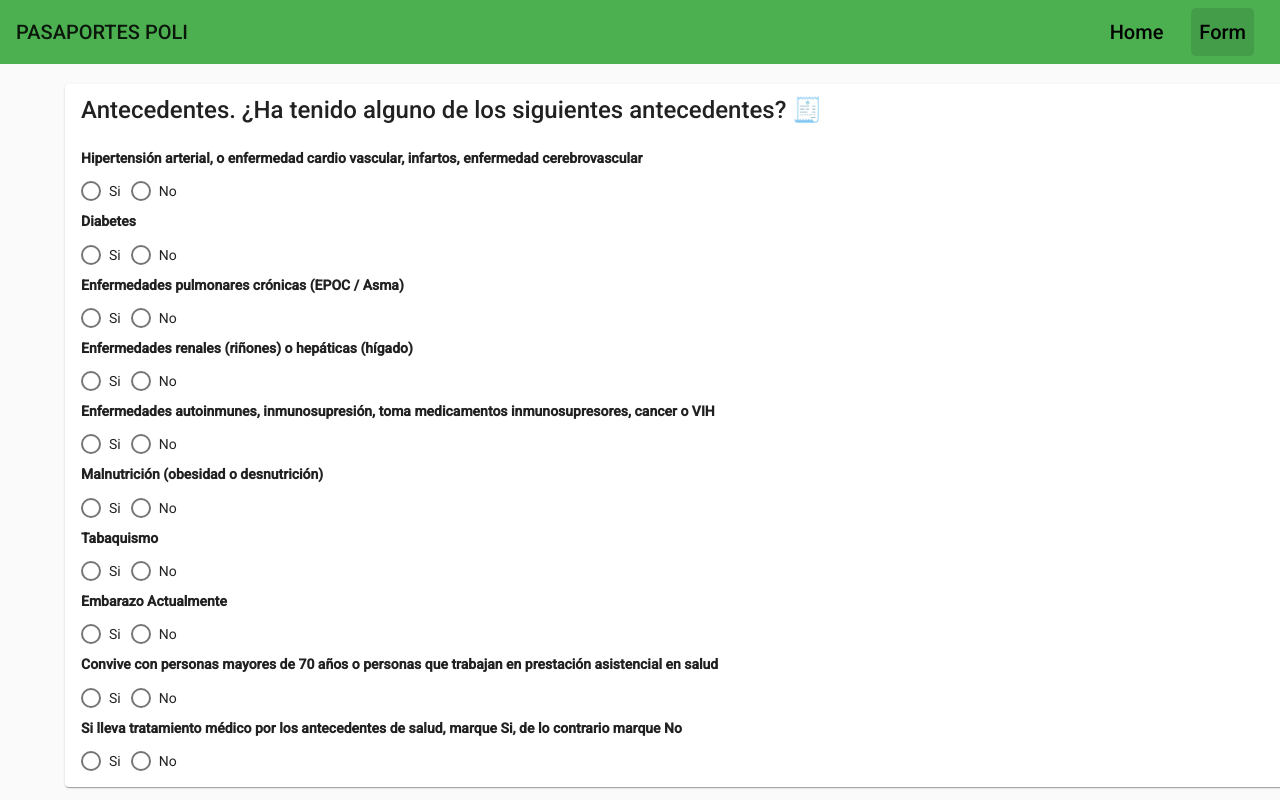
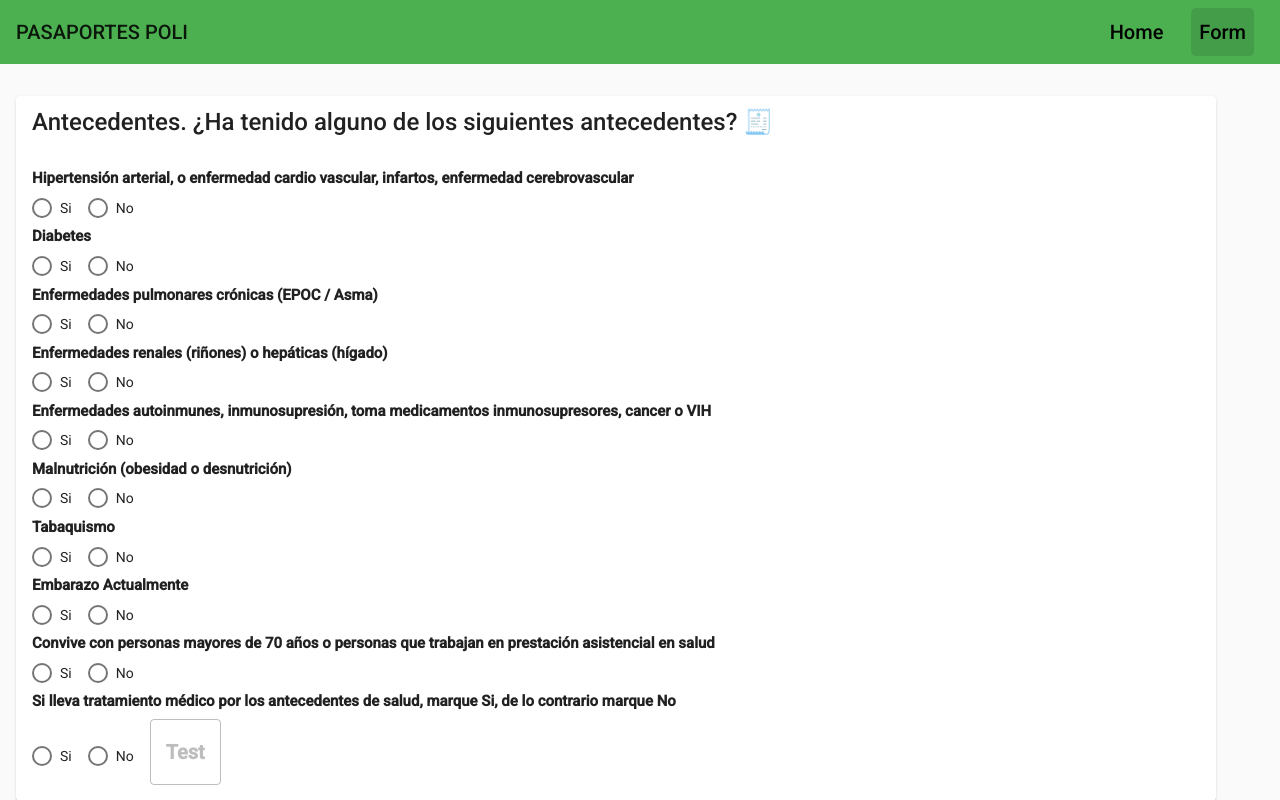
Before and after one commit to ditu474/frontend-proyecto-bd2, an Angular app: page /form in a window 1280 px wide. Built offline with nearby package versions, Linux system fonts and the light colour scheme.

Commit message:
Feature: Added antecedentesFormGroup with reactive form

```diff
--- a/src/app/app.module.ts
+++ b/src/app/app.module.ts
@@ -25,6 +25,8 @@ import { AppComponent } from './app.component';
 import { HomeComponent } from './components/home/home.component';
 import { FormComponent } from './components/form/form.component';
 import { NavigationComponent } from './components/navigation/navigation.component';
+import { CardComponent } from './components/form/card/card.component';
+import { BooleanRadioGroupComponent } from './components/form/boolean-radio-group/boolean-radio-group.component';
 
 @NgModule({
   declarations: [
@@ -32,6 +34,8 @@ import { NavigationComponent } from './components/navigation/navigation.componen
     HomeComponent,
     FormComponent,
     NavigationComponent,
+    CardComponent,
+    BooleanRadioGroupComponent,
   ],
   imports: [
     BrowserModule,
--- /dev/null
+++ b/src/app/components/form/boolean-radio-group/boolean-radio-group.component.css
@@ -0,0 +1,9 @@
+mat-radio-button {
+  margin-right: 1rem;
+}
+
+h4 {
+  margin: 0.4rem 0;
+  padding: 0;
+  font-weight: bold;
+}
--- /dev/null
+++ b/src/app/components/form/boolean-radio-group/boolean-radio-group.component.html
@@ -0,0 +1,7 @@
+<h4>{{ label }}</h4>
+<ng-container [formGroup]="controlContainer.control">
+  <mat-radio-group [formControlName]="controlName">
+    <mat-radio-button [value]="true">Si</mat-radio-button>
+    <mat-radio-button [value]="false">No</mat-radio-button>
+  </mat-radio-group>
+</ng-container>
--- /dev/null
+++ b/src/app/components/form/card/card.component.css
@@ -0,0 +1,4 @@
+mat-card {
+  margin: 0 0 2rem 0;
+  max-width: 1200px;
+}
--- /dev/null
+++ b/src/app/components/form/card/card.component.html
@@ -0,0 +1,7 @@
+<mat-card>
+  <mat-card-title>{{ title }}</mat-card-title>
+  <br />
+  <mat-card-content>
+    <ng-content></ng-content>
+  </mat-card-content>
+</mat-card>
--- a/src/app/components/form/form.component.css
+++ b/src/app/components/form/form.component.css
@@ -1,29 +1,23 @@
-.container{
-    margin-left: 50px;
-    margin-top: 20px;
-    margin-bottom: 20px;
+.container {
+  margin: 2rem auto;
+  padding: 0 1rem;
 }
 
-mat-radio-button{
+mat-radio-button {
   margin-right: 10px;
 }
 
-p{
+p {
   margin-top: 10px;
   font-weight: bold;
 }
 
-mat-card{
-
-    margin: 15px;
-}
-
-.button{
+.button {
   display: flex;
   justify-content: center;
 }
 
-button{
+button {
   font-size: 20px;
   padding: 15px;
   font-weight: bold;
--- a/src/app/components/form/form.component.html
+++ b/src/app/components/form/form.component.html
@@ -1,171 +1,101 @@
 <div class="container">
-  <div>
-    <mat-card>
-      <mat-card-title
-        >Antecedentes. ¿Ha tenido alguno de los siguientes antecedentes?
-        🧾</mat-card-title
+  <app-card
+    title="Antecedentes. ¿Ha tenido alguno de los siguientes antecedentes?
+    🧾"
   >
-      <br />
-      <mat-card-content>
-        <p>
-          Hipertensión arterial, o enfermedad cardio vascular, infartos,
-          enfermedad cerebrovascular
-        </p>
-        <mat-radio-group>
-          <mat-radio-button value="Si">Si</mat-radio-button>
-          <mat-radio-button value="No">No</mat-radio-button>
-        </mat-radio-group>
+    <form [formGroup]="antecedentesFormGroup">
+      <app-boolean-radio-group
+        label="Hipertensión arterial, o enfermedad cardio vascular, infartos,
+      enfermedad cerebrovascular"
+        controlName="hipertension"
+      ></app-boolean-radio-group>
+      <app-boolean-radio-group
+        label="Diabetes"
+        controlName="diabetes"
+      ></app-boolean-radio-group>
+      <app-boolean-radio-group
+        label="Enfermedades pulmonares crónicas (EPOC / Asma)"
+        controlName="enfermedad_pulmonar"
+      ></app-boolean-radio-group>
+      <app-boolean-radio-group
+        label="Enfermedades renales (riñones) o hepáticas (hígado)"
+        controlName="enfermedad_renal"
+      ></app-boolean-radio-group>
+      <app-boolean-radio-group
+        label="Enfermedades autoinmunes, inmunosupresión, toma medicamentos
+        inmunosupresores, cancer o VIH"
+        controlName="enfermedad_autoinmune"
+      ></app-boolean-radio-group>
+      <app-boolean-radio-group
+        label="Malnutrición (obesidad o desnutrición)"
+        controlName="malnutricion"
+      ></app-boolean-radio-group>
+      <app-boolean-radio-group
+        label="Tabaquismo"
+        controlName="tabaquismo"
+      ></app-boolean-radio-group>
+      <app-boolean-radio-group
+        label="Embarazo Actualmente"
+        controlName="embarazo"
+      ></app-boolean-radio-group>
+      <app-boolean-radio-group
+        label="Convive con personas mayores de 70 años o personas que trabajan en
+          prestación asistencial en salud"
+        controlName="convive_mayores"
+      ></app-boolean-radio-group>
+      <app-boolean-radio-group
+        label="Si lleva tratamiento médico por los antecedentes de salud, marque Si, de
+          lo contrario marque No"
+        controlName="tratamiento_medico"
+      ></app-boolean-radio-group>
+      <button
+        type="submit"
+        mat-stroked-button
+        color="primary"
+        [disabled]="antecedentesFormGroup.invalid"
+        (click)="test(antecedentesFormGroup)"
+      >
+        Test
+      </button>
+    </form>
+  </app-card>
 
-        <p>Diabetes</p>
-        <mat-radio-group>
-          <mat-radio-button value="Si">Si</mat-radio-button>
-          <mat-radio-button value="No">No</mat-radio-button>
-        </mat-radio-group>
+  <!-- <app-card title="¿Ha tenido síntomas en los últimos 2 días? 🤒">
+    <app-boolean-radio-group label="Tos"></app-boolean-radio-group>
+    <app-boolean-radio-group
+      label="Dolor de garganta"
+    ></app-boolean-radio-group>
+    <app-boolean-radio-group
+      label="Fiebre cuantificada mayor a 38°C"
+    ></app-boolean-radio-group>
+    <app-boolean-radio-group
+      label="Secreción nasal (moco o flema)"
+    ></app-boolean-radio-group>
+    <app-boolean-radio-group
+      label="Malestar general, escalofrio o dolor muscular"
+    ></app-boolean-radio-group>
+    <app-boolean-radio-group
+      label="Disminución de percepción de olores y sabores"
+    ></app-boolean-radio-group>
+    <app-boolean-radio-group
+      label="Dificultad respiratoria"
+    ></app-boolean-radio-group>
+    <app-boolean-radio-group label="Diarrea"></app-boolean-radio-group>
+  </app-card>
 
-        <p>Enfermedades pulmonares crónicas (EPOC / Asma)</p>
-        <mat-radio-group>
-          <mat-radio-button value="Si">Si</mat-radio-button>
-          <mat-radio-button value="No">No</mat-radio-button>
-        </mat-radio-group>
+  <app-card title="Identificación de Contacto 👨‍👨‍👧‍👦">
+    <app-boolean-radio-group
+      label="¿En los últimos 15 días ha tenido contacto estrecho (menor a 2 metros
+    por 15 minutos sin protección) con una persona con COVID-19 positivo?"
+    ></app-boolean-radio-group>
+    <app-boolean-radio-group
+      label="¿En los últimos 15 días ha tenido contacto estrecho (menor a 2 metros
+    por 15 minutos sin protección) con una persona con síntomas
+    respiratorios y ud no sabe si tiene COVID-19 positivo?"
+    ></app-boolean-radio-group>
+  </app-card>
 
-        <p>Enfermedades renales (riñones) o hepáticas (hígado)</p>
-        <mat-radio-group>
-          <mat-radio-button value="Si">Si</mat-radio-button>
-          <mat-radio-button value="No">No</mat-radio-button>
-        </mat-radio-group>
-
-        <p>
-          Enfermedades autoinmunes, inmunosupresión, toma medicamentos
-          inmunosupresores, cancer o VIH
-        </p>
-        <mat-radio-group>
-          <mat-radio-button value="Si">Si</mat-radio-button>
-          <mat-radio-button value="No">No</mat-radio-button>
-        </mat-radio-group>
-
-        <p>Malnutrición (obesidad o desnutrición)</p>
-        <mat-radio-group>
-          <mat-radio-button value="Si">Si</mat-radio-button>
-          <mat-radio-button value="No">No</mat-radio-button>
-        </mat-radio-group>
-
-        <p>Tabaquismo</p>
-        <mat-radio-group>
-          <mat-radio-button value="Si">Si</mat-radio-button>
-          <mat-radio-button value="No">No</mat-radio-button>
-        </mat-radio-group>
-
-        <p>Embarazo Actualmente</p>
-        <mat-radio-group>
-          <mat-radio-button value="Si">Si</mat-radio-button>
-          <mat-radio-button value="No">No</mat-radio-button>
-        </mat-radio-group>
-
-        <p>
-          Convive con personas mayores de 70 años o personas que trabajan en
-          prestación asistencial en salud
-        </p>
-        <mat-radio-group>
-          <mat-radio-button value="Si">Si</mat-radio-button>
-          <mat-radio-button value="No">No</mat-radio-button>
-        </mat-radio-group>
-
-        <p>
-          Si lleva tratamiento médico por los antecedentes de salud, marque Si,
-          de lo contrario marque No
-        </p>
-        <mat-radio-group>
-          <mat-radio-button value="Si">Si</mat-radio-button>
-          <mat-radio-button value="No">No</mat-radio-button>
-        </mat-radio-group>
-      </mat-card-content>
-    </mat-card>
-
-    <mat-card>
-      <mat-card-title
-        >¿Ha tenido síntomas en los últimos 2 días? 🤒</mat-card-title
-      >
-      <br />
-      <mat-card-content>
-        <p>Tos</p>
-        <mat-radio-group>
-          <mat-radio-button value="Si">Si</mat-radio-button>
-          <mat-radio-button value="No">No</mat-radio-button>
-        </mat-radio-group>
-
-        <p>Dolor de garganta</p>
-        <mat-radio-group>
-          <mat-radio-button value="Si">Si</mat-radio-button>
-          <mat-radio-button value="No">No</mat-radio-button>
-        </mat-radio-group>
-
-        <p>Fiebre cuantificada mayor a 38°C</p>
-        <mat-radio-group>
-          <mat-radio-button value="Si">Si</mat-radio-button>
-          <mat-radio-button value="No">No</mat-radio-button>
-        </mat-radio-group>
-
-        <p>Secreción nasal (moco o flema)</p>
-        <mat-radio-group>
-          <mat-radio-button value="Si">Si</mat-radio-button>
-          <mat-radio-button value="No">No</mat-radio-button>
-        </mat-radio-group>
-
-        <p>Malestar general, escalofrio o dolor muscular</p>
-        <mat-radio-group>
-          <mat-radio-button value="Si">Si</mat-radio-button>
-          <mat-radio-button value="No">No</mat-radio-button>
-        </mat-radio-group>
-
-        <p>Disminución de percepción de olores y sabores</p>
-        <mat-radio-group>
-          <mat-radio-button value="Si">Si</mat-radio-button>
-          <mat-radio-button value="No">No</mat-radio-button>
-        </mat-radio-group>
-
-        <p>Dificultad respiratoria</p>
-        <mat-radio-group>
-          <mat-radio-button value="Si">Si</mat-radio-button>
-          <mat-radio-button value="No">No</mat-radio-button>
-        </mat-radio-group>
-
-        <p>Diarrea</p>
-        <mat-radio-group>
-          <mat-radio-button value="Si">Si</mat-radio-button>
-          <mat-radio-button value="No">No</mat-radio-button>
-        </mat-radio-group>
-      </mat-card-content>
-    </mat-card>
-
-    <mat-card>
-      <mat-card-title>Identificación de Contacto 👨‍👨‍👧‍👦</mat-card-title>
-      <br />
-      <mat-card-content>
-        <p>
-          ¿En los últimos 15 días ha tenido contacto estrecho (menor a 2 metros
-          por 15 minutos sin protección) con una persona con COVID-19 positivo?
-        </p>
-        <mat-radio-group>
-          <mat-radio-button value="Si">Si</mat-radio-button>
-          <mat-radio-button value="No">No</mat-radio-button>
-        </mat-radio-group>
-
-        <p>
-          ¿En los últimos 15 días ha tenido contacto estrecho (menor a 2 metros
-          por 15 minutos sin protección) con una persona con síntomas
-          respiratorios y ud no sabe si tiene COVID-19 positivo?
-        </p>
-        <mat-radio-group>
-          <mat-radio-button value="Si">Si</mat-radio-button>
-          <mat-radio-button value="No">No</mat-radio-button>
-        </mat-radio-group>
-      </mat-card-content>
-    </mat-card>
-
-    <mat-card>
-      <mat-card-title>Sector trabajo 💻</mat-card-title>
-      <br />
-      <mat-card-content>
+  <app-card title="Sector trabajo 💻">
     <p>¿En qué sector trabaja usted?</p>
     <mat-form-field appearance="fill">
       <mat-label>Seleccione...</mat-label>
@@ -173,9 +103,7 @@
         <option value="Personal asistencial en Salud que atiende pacientes">
           Personal asistencial en Salud que atiende pacientes
         </option>
-            <option
-              value="Personal asistencial en Salud que No atiende pacientes"
-            >
+        <option value="Personal asistencial en Salud que No atiende pacientes">
           Personal asistencial en Salud que No atiende pacientes
         </option>
         <option value="Personal de Aseo en institución de salud">
@@ -201,8 +129,8 @@
 
     <p>
       Indique si durante la pandemia Covid19, usted ha estado trabajando en
-          alguna de estas áreas: (En caso de haber trabajado en más de una de
-          estas áreas, marque la de mayor frecuencia)
+      alguna de estas áreas: (En caso de haber trabajado en más de una de estas
+      áreas, marque la de mayor frecuencia)
     </p>
     <mat-form-field appearance="fill">
       <mat-label>Seleccione...</mat-label>
@@ -210,22 +138,19 @@
         <option value="Área de salud en urgencias">
           Área de salud en urgencias
         </option>
-            <option
-              value="Área de salud en hospitalización de pabellones Covid"
-            >
+        <option value="Área de salud en hospitalización de pabellones Covid">
           Área de salud en hospitalización de pabellones Covid
         </option>
         <option
           value="Área de salud en Unidades de cuidado intensivo adulto/pediátrica y/o neonatal"
         >
-              Área de salud en Unidades de cuidado intensivo adulto/pediátrica
-              y/o neonatal
+          Área de salud en Unidades de cuidado intensivo adulto/pediátrica y/o
+          neonatal
         </option>
         <option
           value="Área de salud en unidades de cuidado intermedio adulto y/o pediátrica"
         >
-              Área de salud en unidades de cuidado intermedio adulto y/o
-              pediátrica
+          Área de salud en unidades de cuidado intermedio adulto y/o pediátrica
         </option>
         <option value="Ninguna de las anteriores">
           Ninguna de las anteriores
@@ -234,8 +159,8 @@
     </mat-form-field>
 
     <p>
-          En caso de que la pregunta anterior no le aplique, por favor indique
-          en qué tipo de área ha estado trabajando:
+      En caso de que la pregunta anterior no le aplique, por favor indique en
+      qué tipo de área ha estado trabajando:
     </p>
     <mat-form-field appearance="fill">
       <mat-label>Seleccione...</mat-label>
@@ -250,53 +175,30 @@
         </option>
       </select>
     </mat-form-field>
-      </mat-card-content>
-    </mat-card>
+  </app-card>
 
-    <mat-card>
-      <mat-card-title>Pruebas diagnósticas 👀</mat-card-title>
-      <br />
-      <mat-card-content>
-        <p>
-          ¿En los últimos 15 días le han realizado prueba de COVID-19 con
-          muestra en nariz o garganta (RT-PCR o antígeno) que ha salido
-          positiva?
-        </p>
-        <mat-radio-group>
-          <mat-radio-button value="Si">Si</mat-radio-button>
-          <mat-radio-button value="No">No</mat-radio-button>
-        </mat-radio-group>
+  <app-card title="Pruebas diagnósticas 👀">
+    <app-boolean-radio-group
+      label="¿En los últimos 15 días le han realizado prueba de COVID-19 con muestra
+    en nariz o garganta (RT-PCR o antígeno) que ha salido positiva?"
+    ></app-boolean-radio-group>
+    <app-boolean-radio-group
+      label="¿En los últimos 15 días le han realizado prueba de COVID-19 en sangre
+    (Prueba rápida IgG/IgM) que ha salido positiva?"
+    ></app-boolean-radio-group>
+    <app-boolean-radio-group
+      label="¿En los últimos 15 días ha estado o está en aislamiento preventivo por
+    que ha sido diagnosticado de COVID-19?"
+    ></app-boolean-radio-group>
+    <app-boolean-radio-group
+      label="¿En los últimos 15 días ha tenido incapacidad temporal por caso asociado
+    a COVID-19?"
+    ></app-boolean-radio-group>
+  </app-card>
 
-        <p>
-          ¿En los últimos 15 días le han realizado prueba de COVID-19 en sangre
-          (Prueba rápida IgG/IgM) que ha salido positiva?
-        </p>
-        <mat-radio-group>
-          <mat-radio-button value="Si">Si</mat-radio-button>
-          <mat-radio-button value="No">No</mat-radio-button>
-        </mat-radio-group>
-
-        <p>
-          ¿En los últimos 15 días ha estado o está en aislamiento preventivo por
-          que ha sido diagnosticado de COVID-19?
-        </p>
-        <mat-radio-group>
-          <mat-radio-button value="Si">Si</mat-radio-button>
-          <mat-radio-button value="No">No</mat-radio-button>
-        </mat-radio-group>
-
-        <p>
-          ¿En los últimos 15 días ha tenido incapacidad temporal por caso
-          asociado a COVID-19?
-        </p>
-        <mat-radio-group>
-          <mat-radio-button value="Si">Si</mat-radio-button>
-          <mat-radio-button value="No">No</mat-radio-button>
-        </mat-radio-group>
-      </mat-card-content>
-    </mat-card>
   <div class="button">
     <button type="submit" mat-stroked-button color="primary">Enviar</button>
   </div>
 </div>
+ -->
 </div>
--- a/src/app/components/form/form.component.ts
+++ b/src/app/components/form/form.component.ts
@@ -1,4 +1,5 @@
 import { Component, OnInit } from '@angular/core';
+import { FormGroup, FormBuilder, Validators } from '@angular/forms';
 
 @Component({
   selector: 'app-form',
@@ -7,9 +8,37 @@ import { Component, OnInit } from '@angular/core';
 })
 export class FormComponent implements OnInit {
 
-  constructor() { }
+  familyFormGroup: FormGroup;
+  antecedentesFormGroup: FormGroup;
+  sintomasFormGroup: FormGroup;
+  contactoFormGroup: FormGroup;
+  sectorFormGroup: FormGroup;
+  pruebasFormGroup: FormGroup;
+
+  constructor(private formBuilder: FormBuilder) { }
 
   ngOnInit(): void {
+    this.buildForms();
+  }
+
+
+  private buildForms(): void {
+    this.antecedentesFormGroup = this.formBuilder.group({
+      hipertension: [null, Validators.required],
+      diabetes: [null, Validators.required],
+      enfermedad_pulmonar: [null, Validators.required],
+      enfermedad_renal: [null, Validators.required],
+      enfermedad_autoinmune: [null, Validators.required],
+      malnutricion: [null, Validators.required],
+      tabaquismo: [null, Validators.required],
+      embarazo: [null, Validators.required],
+      convive_mayores: [null, Validators.required],
+      tratamiento_medico: [null, Validators.required],
+    });
+  }
+
+  public test(formGroup: FormGroup): void {
+    console.log(formGroup.value);
   }
 
 }
```
Also changed, not shown: src/app/components/form/boolean-radio-group/boolean-radio-group.component.ts (added, +19 -0 lines), src/app/components/form/card/card.component.ts (added, +17 -0 lines). Lines whose indentation alone changed are shown as unchanged.
